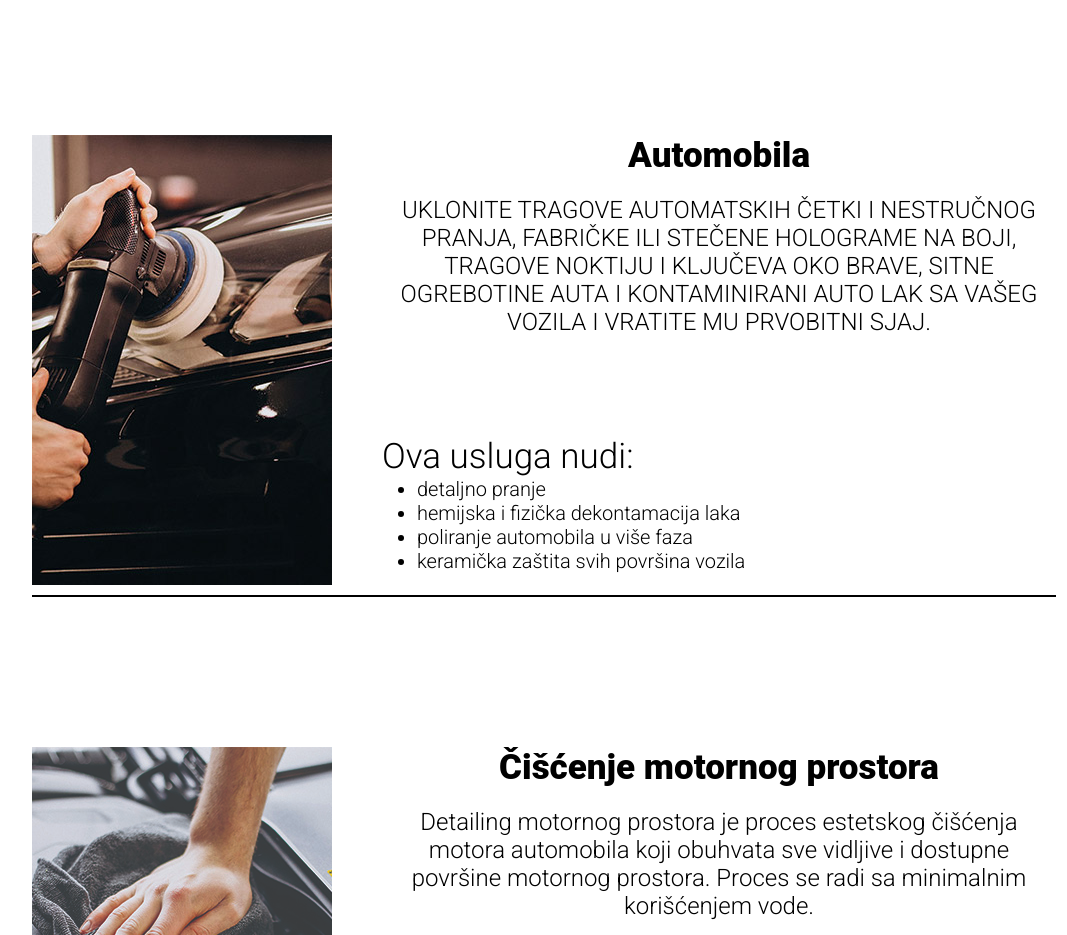
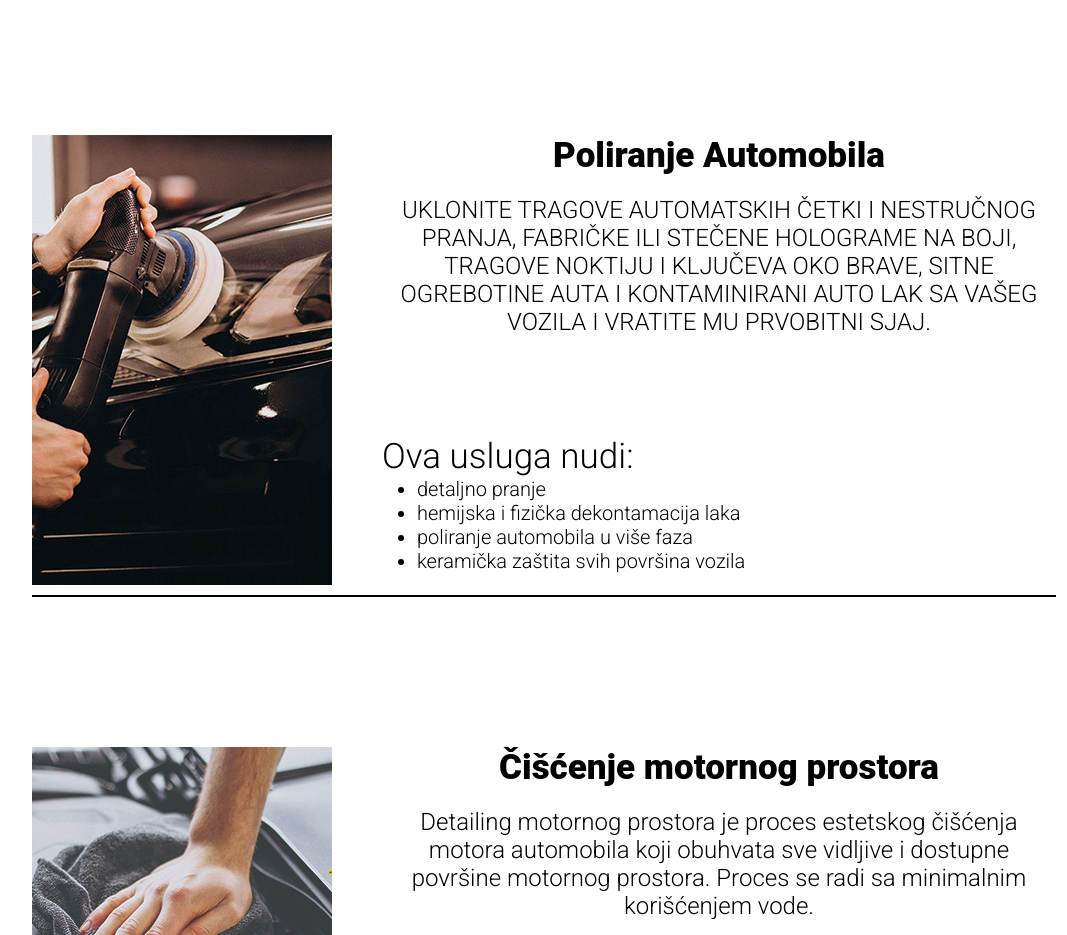
Before and after one commit to BogdanV44/FullWash, a plain HTML site: page pages/usluge.html in a window 1280 px wide. Shown: the part 1360-2295 px from the top of the page, without its empty margins (96-1163 px from the left). Drawn offline with Linux system fonts and the light colour scheme.

Commit message:
Update usluge.html

```diff
--- a/pages/usluge.html
+++ b/pages/usluge.html
@@ -79,7 +79,7 @@
 							<img src="../img/stranica-usluge/poliranje.jpg" alt="usluga-poliranje" />
 						</div>
 						<div class="opis-usluge">
-							<h2> Automobila</h2>
+							<h2> Poliranje Automobila</h2>
 							<p>UKLONITE TRAGOVE AUTOMATSKIH ČETKI I NESTRUČNOG PRANJA,
 							FABRIČKE ILI STEČENE HOLOGRAME NA BOJI, TRAGOVE NOKTIJU I
 							KLJUČEVA OKO BRAVE, SITNE OGREBOTINE AUTA I KONTAMINIRANI
```
